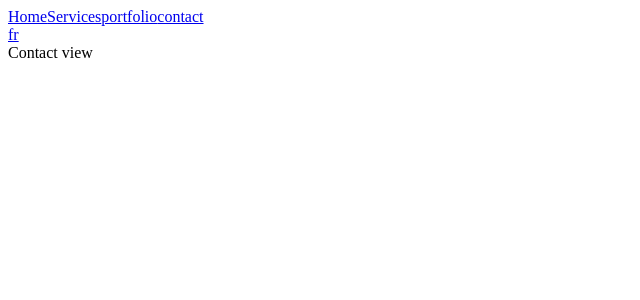
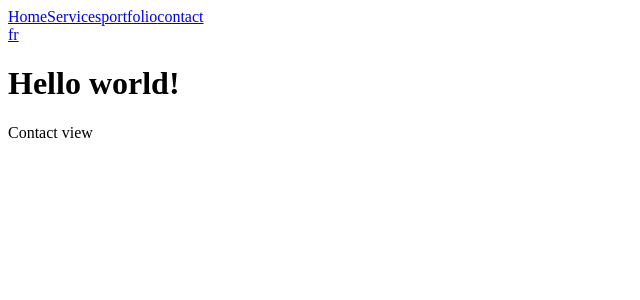
Before and after one commit to Czelia/portfolio, a Vue app: page /en/contact in a window 1280 px wide. Shown: the top 300 px of the page, without its empty margins (0-640 px from the left). Built offline with nearby package versions, Linux system fonts and the light colour scheme.

Commit message:
added components

```diff
--- a/src/App.vue
+++ b/src/App.vue
@@ -1,20 +1,15 @@
 <template>
-  <header>
-    <router-link :to="{ name: 'introduction' }">Home</router-link>
-    <router-link :to="{ name: 'services' }">Services</router-link>
-    <router-link :to="{ name: 'portfolio' }">portfolio</router-link>
-    <router-link :to="{ name: 'contact' }">contact</router-link>
-    <LocaleChanger />
-  </header>
-  <RouterView />
+  <Header />
+  <h1 className="text-3xl font-bold underline">Hello world!</h1>
+  <RouterView :class="$route.name" />
 </template>
 
 <script>
-  import LocaleChanger from "./components/LocaleChanger.vue";
+  import Header from "./components/Header.vue";
   export default {
     name: "App",
     components: {
-      LocaleChanger,
+      Header,
     },
   };
 </script>
--- /dev/null
+++ b/src/components/Header.vue
@@ -0,0 +1,18 @@
+<template>
+  <header>
+    <router-link :to="{ name: 'introduction' }">Home</router-link>
+    <router-link :to="{ name: 'services' }">Services</router-link>
+    <router-link :to="{ name: 'portfolio' }">portfolio</router-link>
+    <router-link :to="{ name: 'contact' }">contact</router-link>
+    <LocaleChanger />
+  </header>
+</template>
+<script>
+  import LocaleChanger from "./LocaleChanger.vue";
+  export default {
+    name: "Header",
+    components: {
+      LocaleChanger,
+    },
+  };
+</script>
--- a/src/views/ContactView.vue
+++ b/src/views/ContactView.vue
@@ -1,2 +1,4 @@
-<template>Contact view</template>
+<template>
+  <div>Contact view</div>
+</template>
 <script></script>
--- a/vue.config.js
+++ b/vue.config.js
@@ -1,13 +1,13 @@
 module.exports = {
   pluginOptions: {
     i18n: {
-      locale: 'en',
-      fallbackLocale: 'fr',
-      localeDir: 'locales',
+      locale: "en",
+      fallbackLocale: "fr",
+      localeDir: "locales",
       enableLegacy: false,
       runtimeOnly: false,
       compositionOnly: false,
-      fullInstall: true
-    }
-  }
-}
+      fullInstall: true,
+    },
+  },
+};
```
